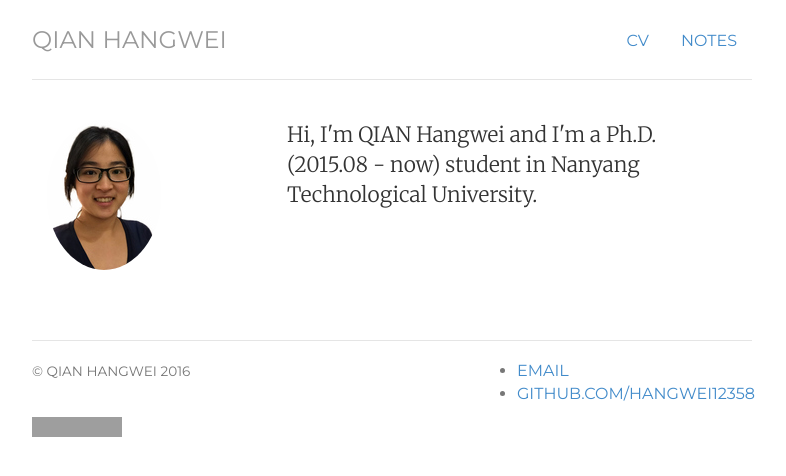
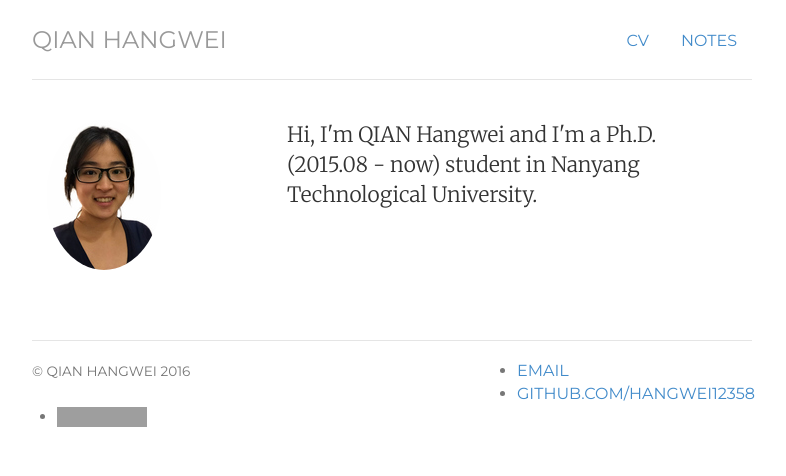
Before and after one commit to Hangwei12358/Hangwei12358.github.io, a Jekyll site: the page built from index.html, in a window 1280 px wide. Shown: the top 476 px of the page, without its empty margins (248-1034 px from the left). Built offline with Jekyll 4.4.1, drawn with Linux system fonts in a browser that asks for light colours; grey boxes are pictures that could not be loaded.

Commit message:
Update footer.html

```diff
--- a/_includes/footer.html
+++ b/_includes/footer.html
@@ -8,9 +8,9 @@
     <ul>
 	        		<li><a href="mailto:qianhangwei820@gmail.com">email</a></li>
 	        		<li><a href="https://github.com/Hangwei12358">github.com/Hangwei12358</a></li>
-				</ul>
-                <div class="col-sm-10">
-	<a href="http://info.flagcounter.com/cDjt"><img src="http://s01.flagcounter.com/count2/cDjt/bg_FFFFFF/txt_000000/border_CCCCCC/columns_2/maxflags_10/viewers_0/labels_0/pageviews_1/flags_0/percent_0/" alt="Flag Counter" border="0" /></a></div>
 
+
+	<li><a href="http://info.flagcounter.com/cDjt"><img src="http://s01.flagcounter.com/count2/cDjt/bg_FFFFFF/txt_000000/border_CCCCCC/columns_2/maxflags_10/viewers_0/labels_0/pageviews_1/flags_0/percent_0/" alt="Flag Counter" border="0" /></a></li>
+    </ul>
 </div>
 </div> <!-- /footer -->
```
